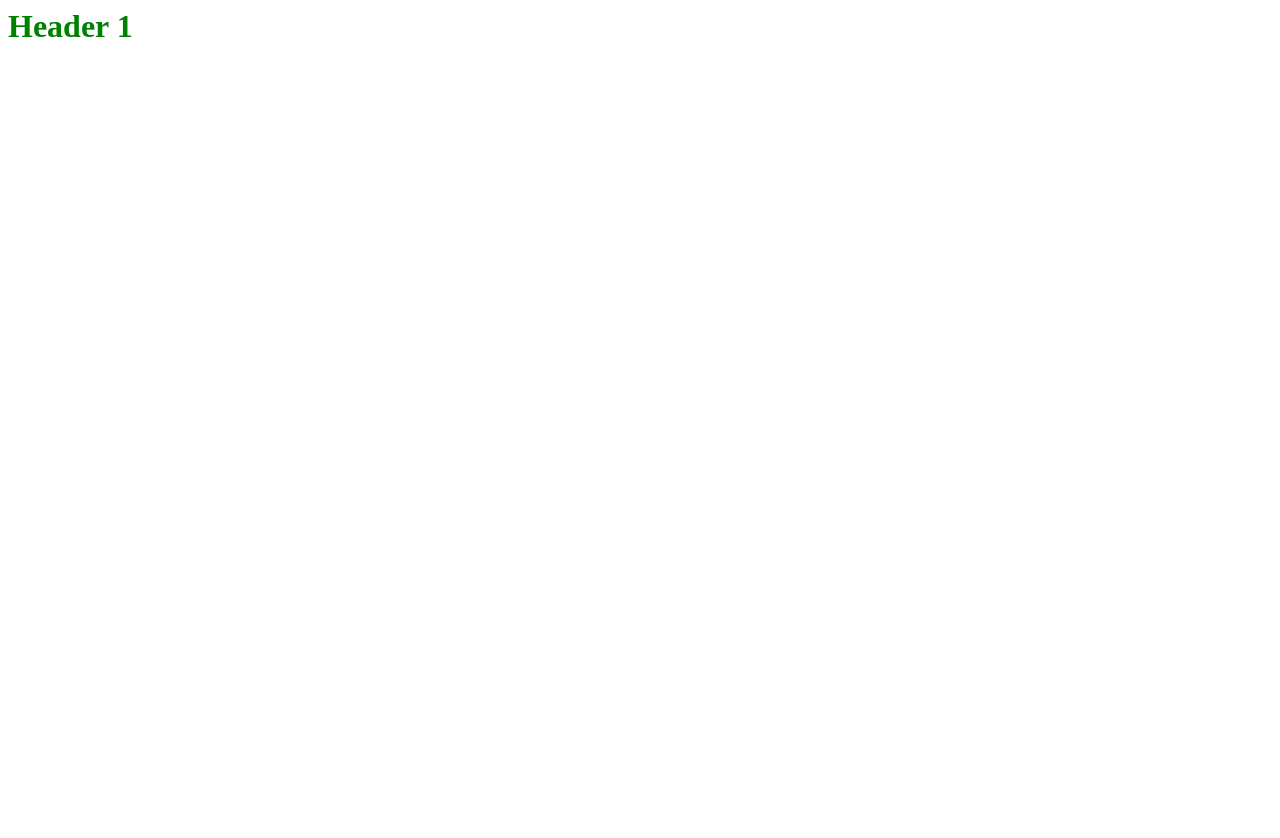
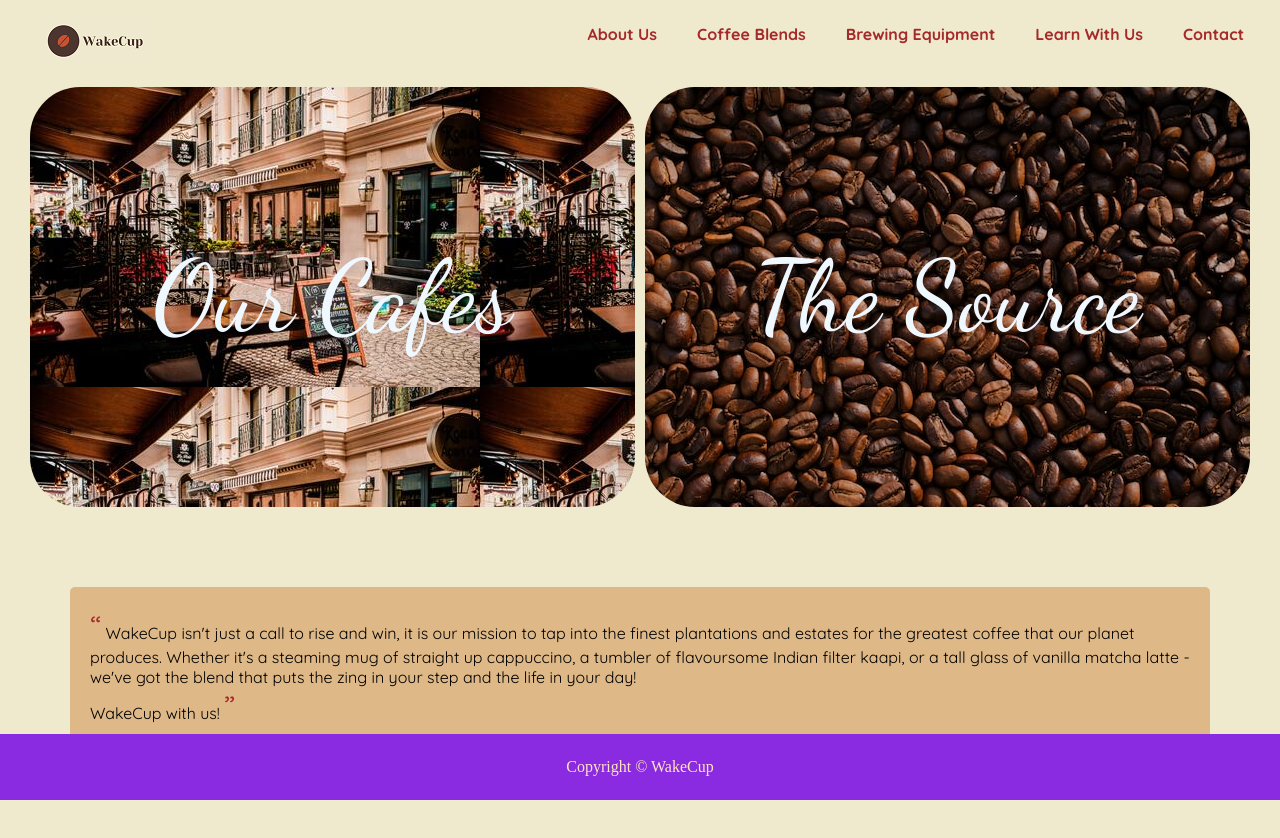
Before and after one commit to javdev20/WakeCup, a plain HTML site: page src/index.html in a window 1280 px wide. Before the commit the page ends 800 px from the top, so only its background shows below. Drawn offline with Linux system fonts and the light colour scheme.

Commit message:
Home page

```diff
--- a/src/index.html
+++ b/src/index.html
@@ -1,9 +1,63 @@
 <html>
     <head>
-        <title>Home</title>
+        <title>WakeCup</title>
         <link rel="stylesheet" href="style/style.css">
+
+        <link href="https://fonts.googleapis.com/css2?family=Dancing+Script&family=Fira+Sans:ital,wght@0,100;0,200;0,300;0,400;0,500;0,600;0,700;1,100;1,200;1,300;1,400;1,500;1,600;1,700&family=Quicksand:wght@300;400;500;600;700&display=swap" rel="stylesheet">
     </head>
+
     <body>
-        <h1>Header 1</h1>
+        <div class="page-container">
+
+            <div class="nav">
+
+                <nav>
+
+                    <div class="logo">
+                        <img src="images/logo.png" alt="logo">
+                    </div>
+
+                    <ul>
+                        <li>
+                            <a href="/about.html">About Us</a>
+                        </li>
+                        <li>
+                            <a href="/coffee.html">Coffee Blends</a>
+                        </li>
+                        <li>
+                            <a href="/brewing.html">Brewing Equipment</a>
+                        </li>
+                        <li>
+                            <a href="/learn.html">Learn With Us</a>
+                        </li>
+                        <li>
+                            <a href="/contact.html">Contact</a>
+                        </li>
+                    </ul>
+                </nav>
+            </div>
+
+            <div class="container">
+                <a class="cafes" href="/cafes.html">Our Cafes</a>
+                <a class="source" href="/source.html">The Source</a>
+            </div>
+
+            <div class="text">
+                WakeCup isn't just a call to rise and win,
+                it is our mission to tap into the finest
+                plantations and estates for the greatest
+                coffee that our planet produces. Whether it's
+                a steaming mug of straight up cappuccino, a
+                tumbler of flavoursome Indian filter kaapi,
+                or a tall glass of vanilla matcha latte -
+                we've got the blend that puts the zing in your
+                step and the life in your day!<br>
+                    WakeCup with us!
+            </div>
+        </div>
+
+        <div class="footer">
+            Copyright &copy; WakeCup
+        </div>
     </body>
 </html>
--- a/src/style/style.css
+++ b/src/style/style.css
@@ -1,3 +1,144 @@
-h1 {
-    color: green;
+
+/* font-family: 'Dancing Script', cursive;
+font-family: 'Fira Sans', sans-serif;
+font-family: 'Quicksand', sans-serif; */
+
+body {
+    margin: 0px !important;
+    background-color: #efe9ce;
 }
+
+.page-container {
+    margin-bottom: 70px;
+}
+
+nav {
+    display: flex;
+    flex-direction: row;
+    justify-content: space-between;
+    /* align-items: baseline; */
+    padding: 16px;
+}
+
+nav .logo {
+    display: flex;
+    align-items: center;
+    margin-left: 24px;
+}
+
+nav ul {
+    display: flex;
+    flex-direction: row;
+    flex-wrap: wrap;
+    justify-content: flex-start;
+    list-style: none;
+    margin: 0px;
+}
+
+nav ul li {
+    font-family: 'Quicksand', sans-serif;
+    font-weight: bold;
+    padding: 8px 20px;
+}
+
+nav ul li.active {
+    background-color: black;
+}
+
+nav ul li a {
+    color: brown;
+    text-decoration: none;
+}
+
+/* * {
+    box-sizing: border-box;
+  } */
+
+.container {
+    display: flex;
+}
+
+.container a {
+
+    text-align: center;
+    padding: 150px 0;
+    border-radius: 50px;
+    text-decoration: none;
+    font-family: 'Fira Sans', sans-serif;
+    font-size: large;
+    font-weight: weight;
+    color: brown;
+    flex: 50%;
+}
+
+.container .cafes {
+    font-family: 'Dancing Script', cursive;
+    font-size: 100px;
+    color: aliceblue;
+    margin: 10px 5px 10px 30px;
+    background-image: url("/images/cafes.jpg");
+}
+
+.container .source {
+    font-family: 'Dancing Script', cursive;
+    font-size: 100px;
+    color: aliceblue;
+    background-image: url("/images/sources.jpg");
+    margin: 10px 30px 10px 5px;
+}
+
+.text {
+    margin: 70px;
+    margin-bottom: 100px;
+    padding: 20px;
+    border-radius: 5px;
+    background-color: burlywood;
+    font-family: 'Quicksand', sans-serif;
+    font-size: 30xp;
+}
+
+.text::before {
+    display: inline-block;
+    content: open-quote;
+    color: brown;
+    font-size: 32px;
+}
+
+.text::after {
+    display: inline-block;
+    content: close-quote;
+    color: brown;
+    font-size: 32px;
+}
+
+.footer {
+    position: fixed;
+    left: 0;
+    right: 0;
+    bottom: 0;
+    background-color: blueviolet;
+    color: bisque;
+    text-align: center;
+    padding: 24px;
+}
+
+
+/* Phones */
+
+@media (max-width: 600px) {
+    .container {
+        flex-direction: column;
+    }
+
+    .container a {
+        flex: 100%;
+    }
+
+    .container .cafes {
+        margin: 10px;
+    }
+
+    .container .source {
+        margin: 10px;
+    }
+}
```
Also changed, not shown: src/images/cafes.jpg (added), src/images/logo.png (added), src/images/sources.jpg (added).
